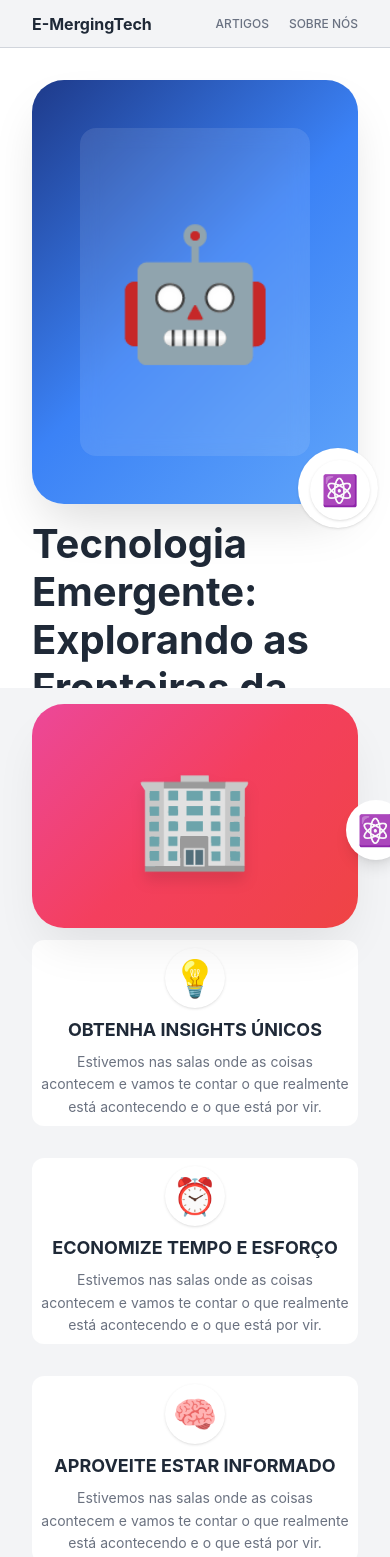
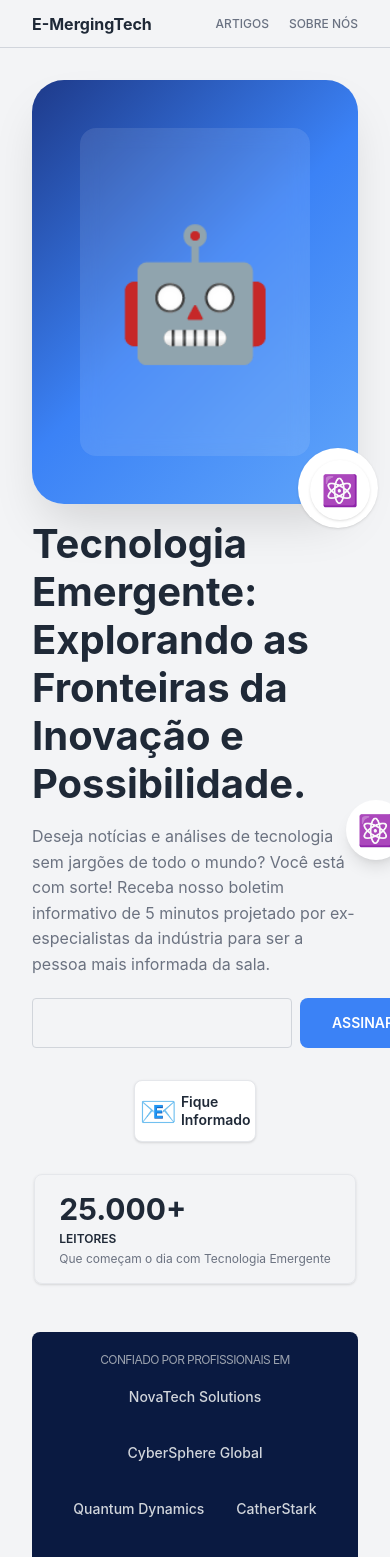
Before and after one commit to maia-leticia/nh-front-test, a React (Vite) app: page / in a window 390 px wide. Shown: the top 1557 px of the page. Built offline with nearby package versions, Linux system fonts and the light colour scheme.

Commit message:
feat(Hero): adjust style

```diff
--- a/src/components/Hero/Hero.tsx
+++ b/src/components/Hero/Hero.tsx
@@ -9,8 +9,8 @@ const Hero = () => {
   const logoItens = ["NovaTech Solutions", "CyberSphere Global", "Quantum Dynamics", "CatherStark", "McKinsey & Company"]
 
   return (
-    <section className="pt-8 pb-2 flex justify-center ">
-      <section className="max-w-7xl m-auto px-8 h-[600px]">
+    <section className="pt-8 pb-2 flex justify-center bg-gray-100">
+      <section className="max-w-7xl m-auto px-8 ">
         <section className="grid grid-cols-1 gap-4 items-center mb-12 lg:grid-cols-2">
           <section className="flex flex-col gap-4 order-2 lg:order-1">
             <HeroText />
--- a/src/components/Hero/HeroStats.tsx
+++ b/src/components/Hero/HeroStats.tsx
@@ -1,6 +1,6 @@
 const HeroStats = () => {
   return (
-    <section className="flex gap-8 items-center mt-4 ">
+    <section className="flex gap-8 items-center mt-4 flex-col lg:flex-row">
       <article className="flex gap-1 items-center px-1 py-3 bg-white border border-[#e5e7eb] rounded-lg shadow-sm shadow-[#0000001a]">
         <span className="text-3xl">
           📧
```
